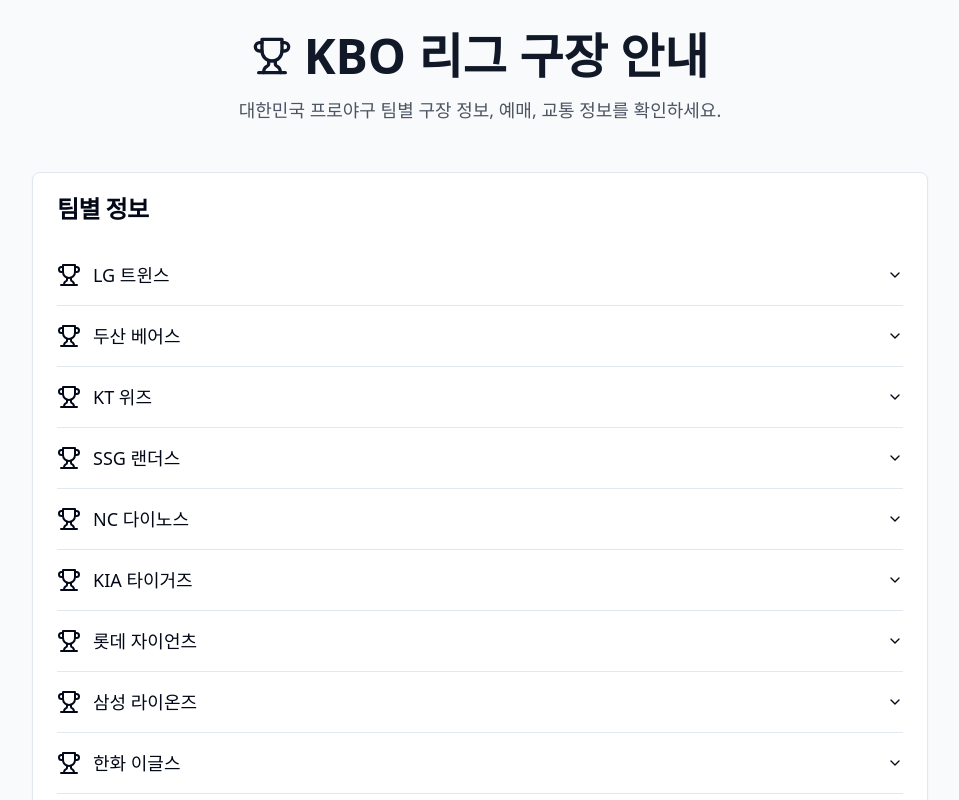
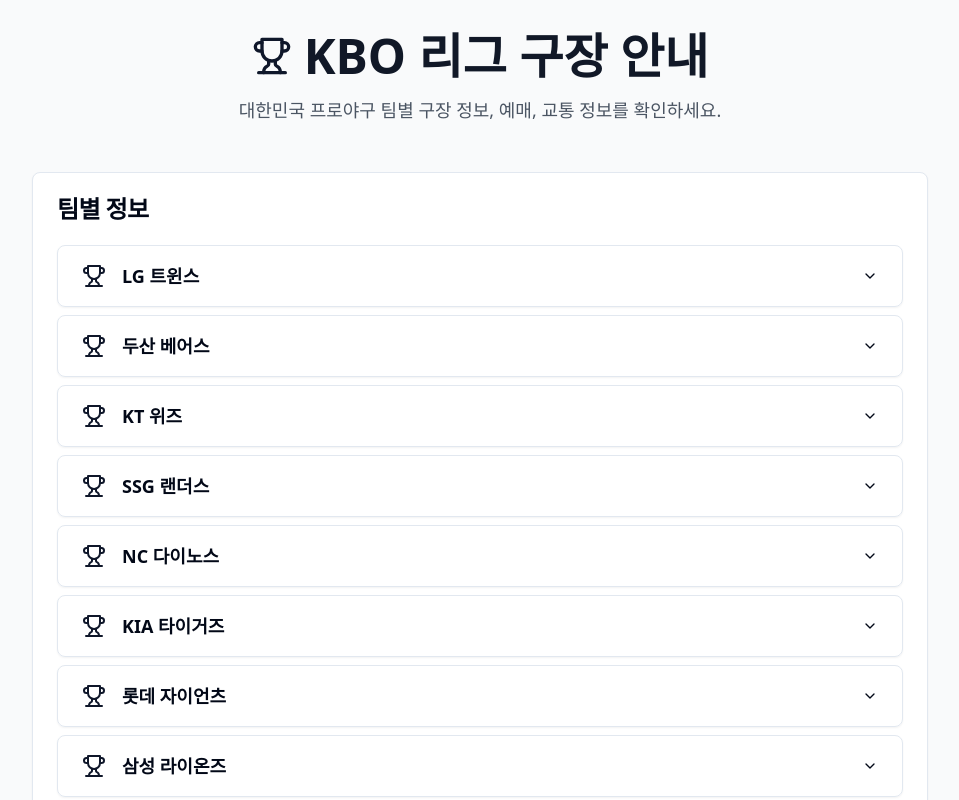
Before and after one commit to bisang1/mimic-page-creator-buddy, a React (Vite) app: page /baseball-guide in a window 1280 px wide. Shown: the top 800 px of the page, without its empty margins (160-1119 px from the left). Built offline with nearby package versions, Linux system fonts and the light colour scheme.

Commit message:
Refactor: Improve Baseball Guide page UI
Improved the visual appearance of the Baseball Guide page.

```diff
--- a/src/pages/BaseballGuide.tsx
+++ b/src/pages/BaseballGuide.tsx
@@ -97,14 +97,14 @@ const BaseballGuide = () => {
           <CardContent>
             <Accordion type="single" collapsible className="w-full">
               {teamsData.map((team) => (
-                <AccordionItem value={team.name} key={team.name}>
-                  <AccordionTrigger className="text-lg hover:no-underline">
-                    <div className="flex items-center gap-3">
-                      <Trophy className="w-6 h-6" />
-                      {team.name}
+                <AccordionItem value={team.name} key={team.name} className="border rounded-lg mb-2 overflow-hidden shadow-sm transition-shadow hover:shadow-md">
+                  <AccordionTrigger className="text-lg hover:no-underline px-6 py-4 data-[state=closed]:hover:bg-slate-50 dark:data-[state=closed]:hover:bg-slate-800/50 data-[state=open]:border-b">
+                    <div className="flex items-center gap-4">
+                      <Trophy className="w-6 h-6 text-primary" />
+                      <span className="font-semibold">{team.name}</span>
                     </div>
                   </AccordionTrigger>
-                  <AccordionContent className="pt-4 pb-4 px-5 bg-slate-50 dark:bg-slate-900/50 rounded-b-md">
+                  <AccordionContent className="pt-4 pb-4 px-6 bg-slate-50 dark:bg-slate-900/50">
                     <div className="space-y-4">
                       <div className="flex items-center gap-3">
                         <User className="w-5 h-5 text-muted-foreground" />
```
